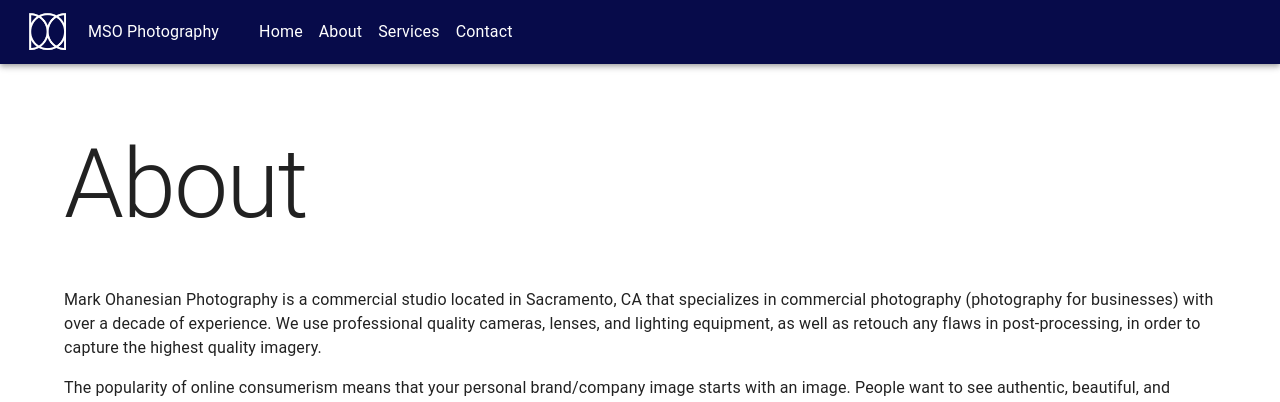
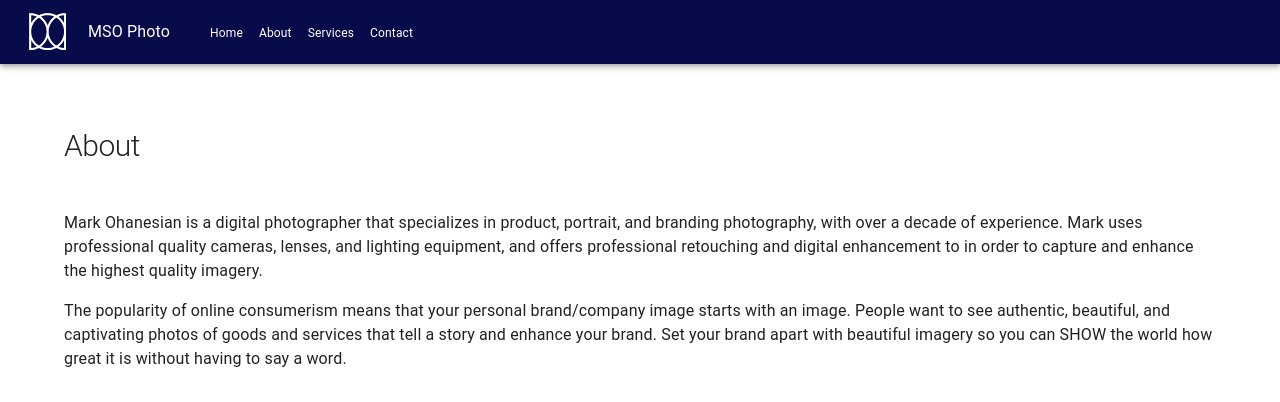
Before and after one commit to markohanesian/mso-photo, a React (Create React App) app: page /About in a window 1280 px wide. Shown: the top 402 px of the page. Built offline with nearby package versions, Linux system fonts and the light colour scheme.

Commit message:
Resize headings

```diff
--- a/src/components/hero/Hero.jsx
+++ b/src/components/hero/Hero.jsx
@@ -11,7 +11,7 @@ export default function Hero() {
       }}
     >
       <Stack spacing={3} maxWidth={700}>
-        <Typography variant="h3">Capturing Your Best Light</Typography>
+        <Typography variant="h4">Capturing Your Best Light</Typography>
         <Typography variant="body1">
           {" "}
           Set your brand apart with beautiful imagery so you can SHOW the world
--- a/src/components/nav/NavBar.css
+++ b/src/components/nav/NavBar.css
@@ -2,6 +2,7 @@
     color: white;
     text-decoration: none;
     margin-right: 1rem;
+    font-size: 12px;
   }
 
 .NavItem:hover {
--- a/src/components/nav/NavBar.tsx
+++ b/src/components/nav/NavBar.tsx
@@ -24,7 +24,7 @@ function Navbar() {
           src="MSOP-logo.png"
         />
         <Typography variant="body1" >
-          MSO Photography
+          MSO Photo
         </Typography>
 
         <div style={{
--- a/src/pages/About/About.tsx
+++ b/src/pages/About/About.tsx
@@ -13,18 +13,17 @@ export default function About() {
                 padding: "3rem"
             }}>
                 <Typography variant="h1" sx={{
-                    margin: "1rem 0 3rem 0"
+                    margin: "1rem 0 3rem 0", fontSize: '30px'
                 }}>
                     About
                 </Typography>
                 <Typography variant="body1" sx={{
                     marginBottom: "1rem"
                 }}>
-                    Mark Ohanesian Photography is a commercial studio located in
-                    Sacramento, CA that specializes in commercial photography (photography
-                    for businesses) with over a decade of experience. We use professional
-                    quality cameras, lenses, and lighting equipment, as well as retouch
-                    any flaws in post-processing, in order to capture the highest quality
+                    Mark Ohanesian is a digital photographer that specializes in product, portrait, and branding photography,
+                    with over a decade of experience. Mark uses professional
+                    quality cameras, lenses, and lighting equipment, and offers professional retouching
+                    and digital enhancement to in order to capture and enhance the highest quality
                     imagery.
                 </Typography>
                 <Typography variant="body1" gutterBottom sx={{
--- a/src/pages/Contact/Contact.jsx
+++ b/src/pages/Contact/Contact.jsx
@@ -23,7 +23,7 @@ export default function Contact() {
         <Typography
           variant="h1"
           sx={{
-            margin: "1rem 0 3rem 0",
+            margin: "1rem 0 3rem 0", fontSize: '30px'
           }}
         >
           Contact
--- a/src/pages/Services/Services.tsx
+++ b/src/pages/Services/Services.tsx
@@ -35,7 +35,7 @@ export default function Services() {
                 padding: "3rem"
             }}>
                 <Typography variant="h1" sx={{
-                    margin: "1rem 0 3rem 0"
+                    margin: "1rem 0 3rem 0", fontSize: '30px'
                 }}>
                     Services
                 </Typography>
```
